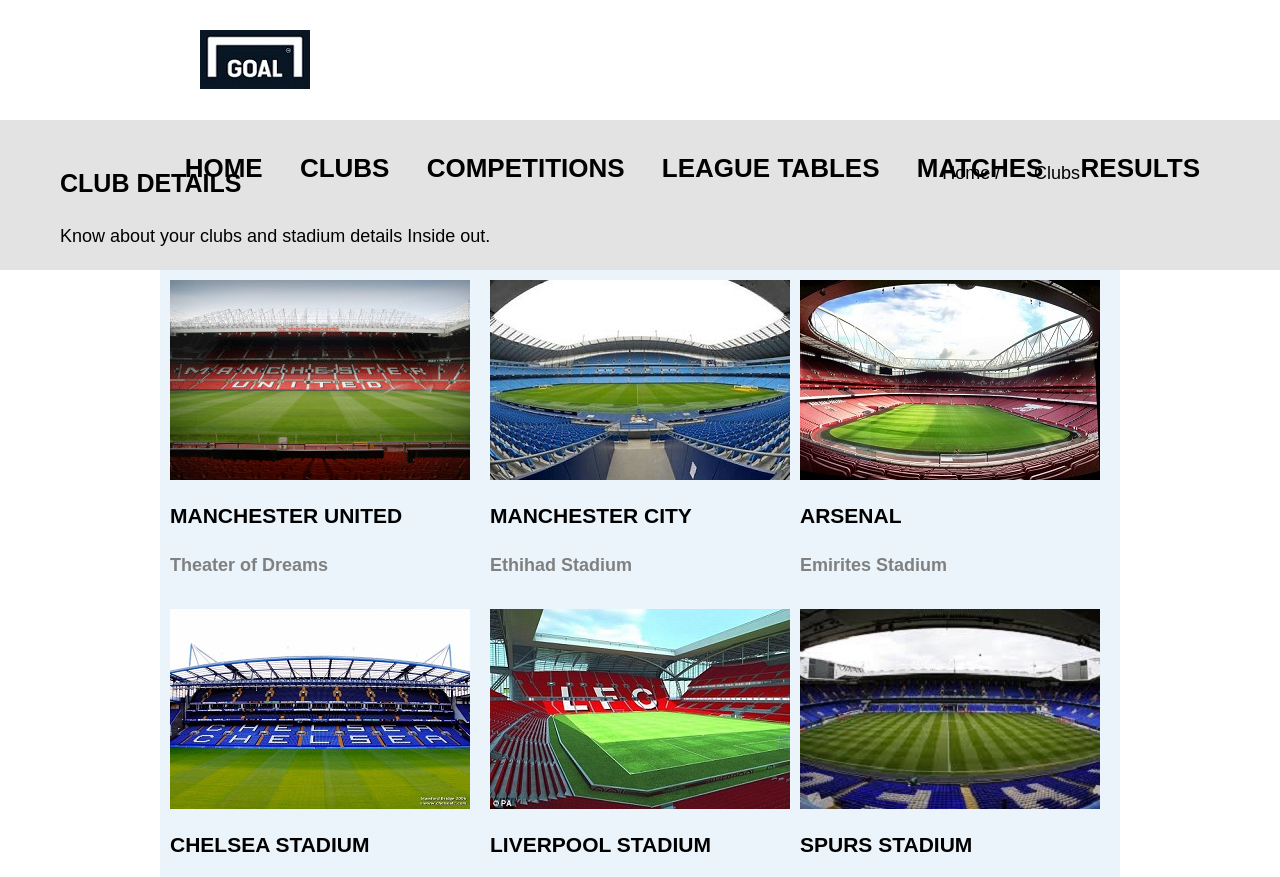
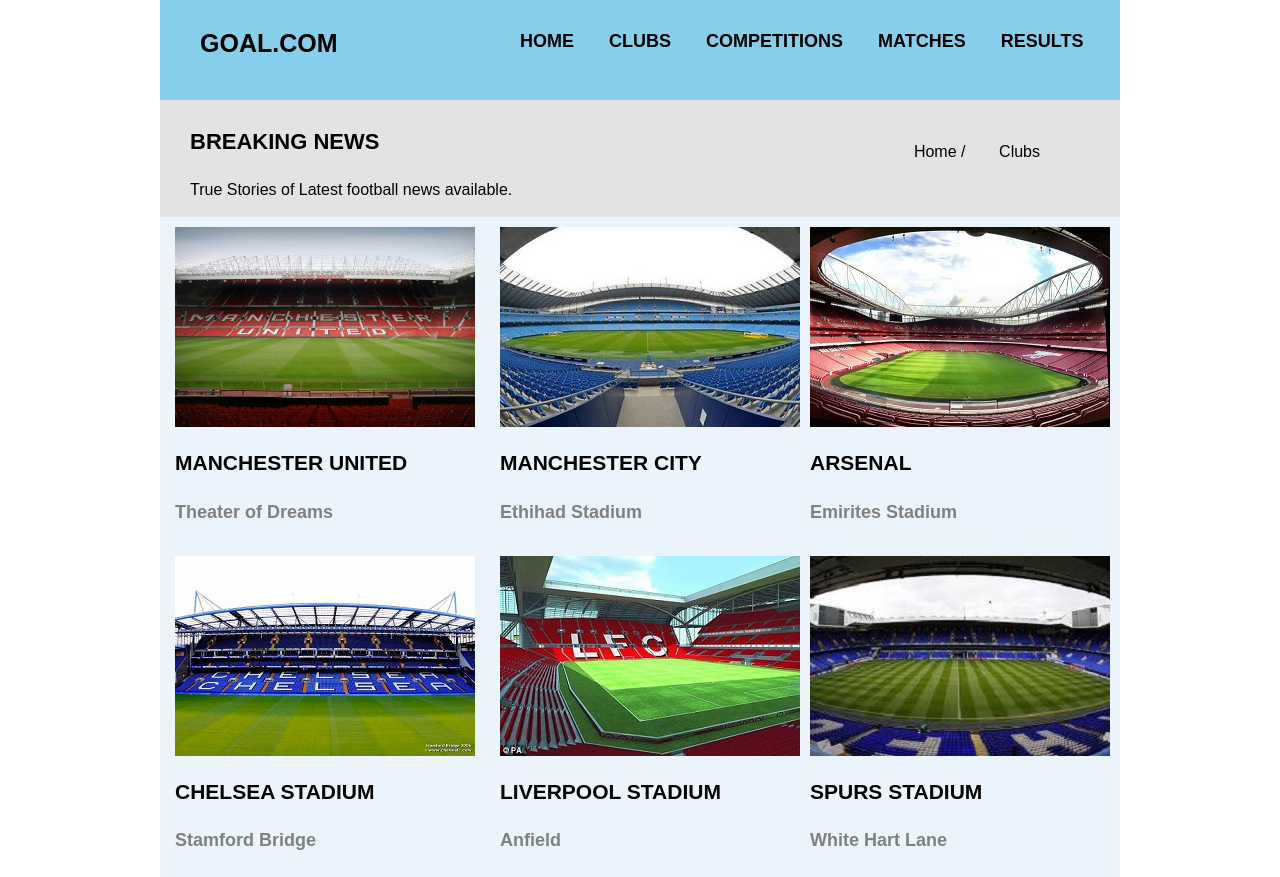
Before and after one commit to Arul007/Exercise, a plain HTML site: page club.html in a window 1280 px wide. Shown: the top 877 px of the page. Drawn offline with Linux system fonts and the light colour scheme.

Commit message:
commited after UI changes

```diff
--- a/club.html
+++ b/club.html
@@ -12,12 +12,16 @@
 </head>
 
 <body>
-    <div class="wrap">
+  <div class="wrap-header">
+      <div class="container_12 wrap">
+      <div class="header grid_4">
       <header class="fullhead">
-            <a href="#"><h1><a href="#"> Goal.com </a>
-            </h1>
+            <h1><a href="#"> Goal.com </a></h1>
           </a>
       </header>
+      </div>
+      <!-- navigation for Menu -->
+      <div class="navigation grid_8">
       <nav class="menu">
           <ul>
               <li><a href="index.html">HOME</a>
@@ -26,8 +30,6 @@
               </li>
               <li><a href="#">COMPETITIONS</a>
               </li>
-                <li><a href="#">LEAGUE TABLES</a>
-                </li>
               <li><a href="#">MATCHES</a>
               </li>
               <li><a href="#">RESULTS</a>
@@ -35,12 +37,14 @@
           </ul>
       </nav>
     </div>
+  </div>
+  </div>
   <section id="page-title">
 
-        <div class="service-box">
+      <div class="service-box container_12">
           <div class="box1">
-                <h1>Club Details</h1>
-                <span id="subcontent">Know about your clubs and stadium details Inside out.</span>
+              <h1>BREAKING NEWS</h1>
+              <span id="subcontent">True Stories of Latest football news available.</span>
           </div>
           <div class="box2">
               <ol class="breadcrumb">
--- a/css/style.css
+++ b/css/style.css
@@ -3,11 +3,25 @@ body {
     min-width: 800px;
 }
 div.wrap {
-    background: white;
-    position: fixed;
-    width: 100%;
-    height: 120px;
+    background: skyblue;
+    height:100px;
 }
+
+div.header h1 {
+  padding-left: 30px;
+  padding-top: 15px;
+}
+
+header h1 a {
+    text-decoration: none;
+    color: black;
+}
+
+.menu li
+{
+
+}
+
 .first,.second,.third,.fourth
 {
   background:#EBF4FA;
@@ -35,11 +49,6 @@ div.wrap {
   padding top:40px;
   padding-bottom: 60px;
 }
-div.wrap img {
-    padding-top: 20px;
-    width: 400px;
-    height: 300px;
-}
 p{
   text-align:justify;
 }
@@ -47,28 +56,11 @@ p{
   padding-top: 40px;
   text-align: center;
 }
-header h1 a {
-    text-decoration: none;
-    color: black;
-}
-header h1 {
-    background: url("./../img/goal.jpg") no-repeat;
-    width: 110px;
-    height: 59px;
-    margin-top: 30px;
-    text-indent: -9999px;
-    margin-left: 200px;
-    display: inline;
-    float: left;
-}
+
 nav.menu {
     text-transform: capitalize;
-    float: right;
-    font-size: 26px;
-    margin-top: 40px;
-    margin-right: 40px;
-    padding-left: 40px;
-    padding-right: 40px;
+    padding-top: 18px;
+    font-size: 18px;
 }
 nav ul li {
     display: inline;
@@ -89,28 +81,31 @@ ul li a {
 
 div.hero {
     background: url("./../img/hero.jpg") no-repeat;
+    margin-top: 30px;
     height:452px;
 }
-div.service-box {
-    background-color: #e3e3e3;
-    padding-top: 120px;
-    margin-top: 0px;
-    height: 150px;
+
+.service-box
+{
+  background:#e3e3e3;
+}
+
+.box1 h1
+{
+  padding-top:0px;
 }
 div.box2 ol li  {
     text-decoration: none;
-    font-size: 18px;
-    padding-left: -10px;
+    font-size: 16px;
 }
 div.box2 ol li a {
     text-decoration: none;
-    font-size: 18px;
-    padding:-10px;
+    font-size: 16px;
     color: black;
 }
 #subcontent
 {
- font-size: 18px;
+ font-size: 16px;
 }
 div.box2 ol li::after {
     content: ' /';
@@ -125,18 +120,20 @@ h3 {
     text-transform: uppercase;
 }
 div.box1 h1 {
-    font-size: 25px;
+    font-size: 22px;
 }
 div.box1 {
-    padding-top: 25px;
     float: left;
-    margin-top: 20px;
-    margin-left: 60px;
+    padding-top: 15px;
+    padding-down: 10px;
+    margin-top: 10px;
+    margin-left:30px;
+    margin-bottom: 15px;
 }
 div.box2 {
     float: right;
     margin-top: 40px;
-    margin-right: 200px;
+    margin-right:80px;
 }
 div.box2 ol li {
     display: inline;
@@ -201,7 +198,7 @@ div.fbox2 img {
 }
 .alpha
 {
-  padding-left: 10px;
+  padding-left: 15px;
 }
 .sixth
 {
```
Also changed, not shown: index.html (+9 -7 lines). Lines whose indentation alone changed are shown as unchanged.
